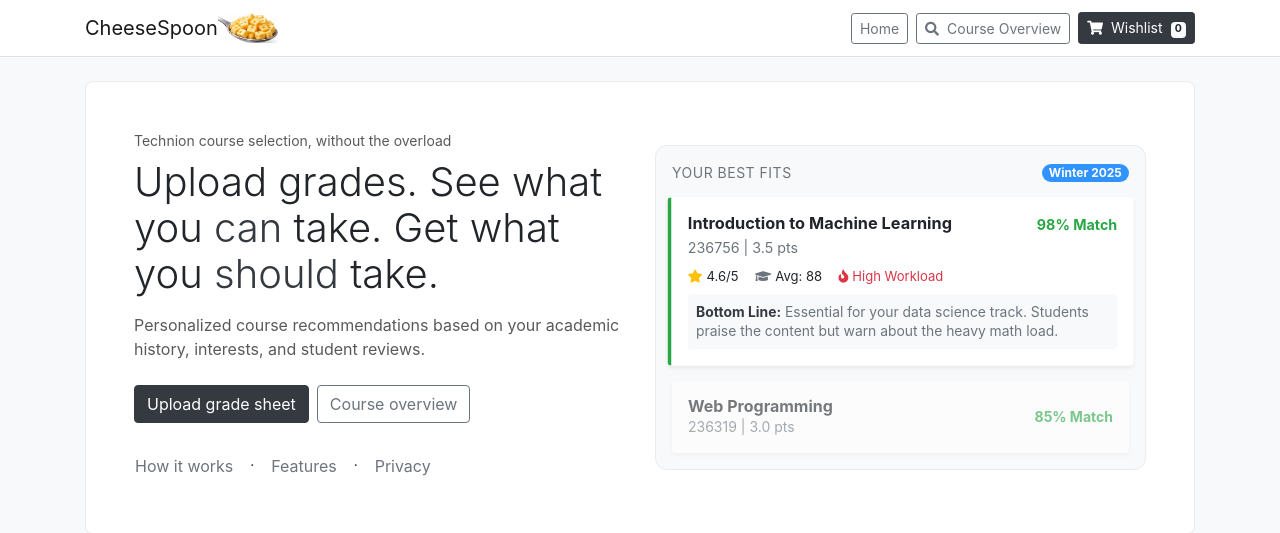
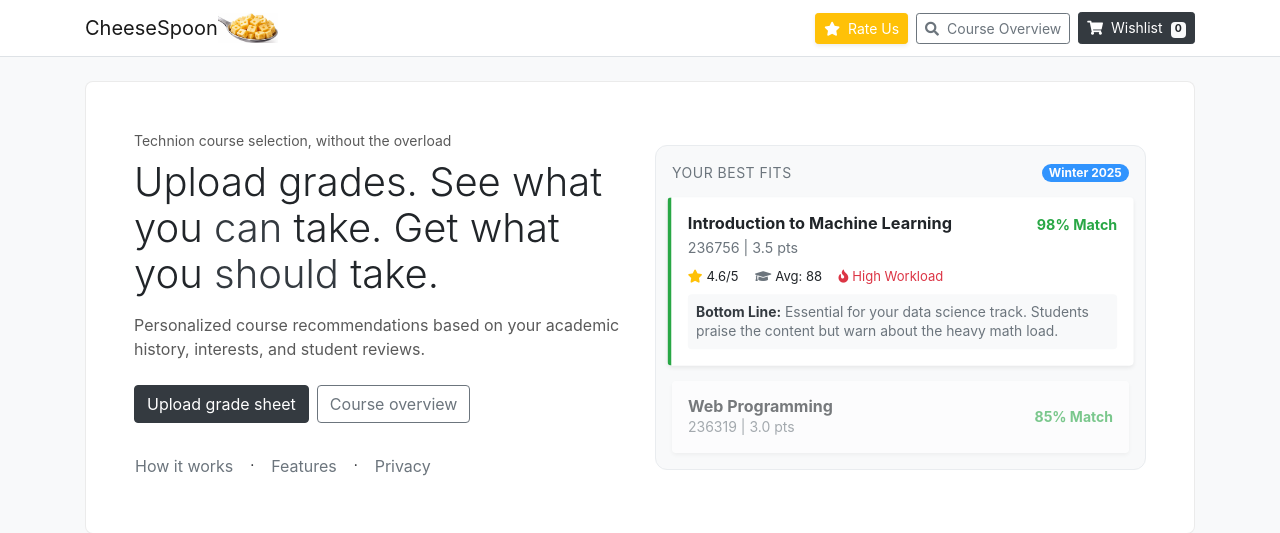
Before and after one commit to brarbrb/cheese-spoon, a Flask app: page / in a window 1280 px wide. Shown: the top 533 px of the page. Run offline with Flask 3, Linux system fonts and the light colour scheme.

Commit message:
connected google forms for user evaluations:)

```diff
--- a/templates/base.html
+++ b/templates/base.html
@@ -32,7 +32,9 @@
         <ul class="navbar-nav ml-auto align-items-lg-center">
 
           <li class="nav-item">
-            <a class="btn btn-sm btn-outline-secondary mr-2" href="{{ url_for('index') }}">Home</a>
+            <a class="btn btn-sm btn-warning mr-2 text-white shadow-sm" href="https://forms.gle/bNyVLDeNpJwNtVi57" target="_blank">
+               <i class="fas fa-star mr-1"></i> Rate Us
+            </a>
           </li>
 
           {% if request.endpoint == 'course_overview' %}
@@ -55,6 +57,7 @@
               <span class="wishlist-badge badge badge-light ml-1">{{ wishlist_count }}</span>
             </button>
           </li>
+
         </ul>
       </div>
     </div>
```
